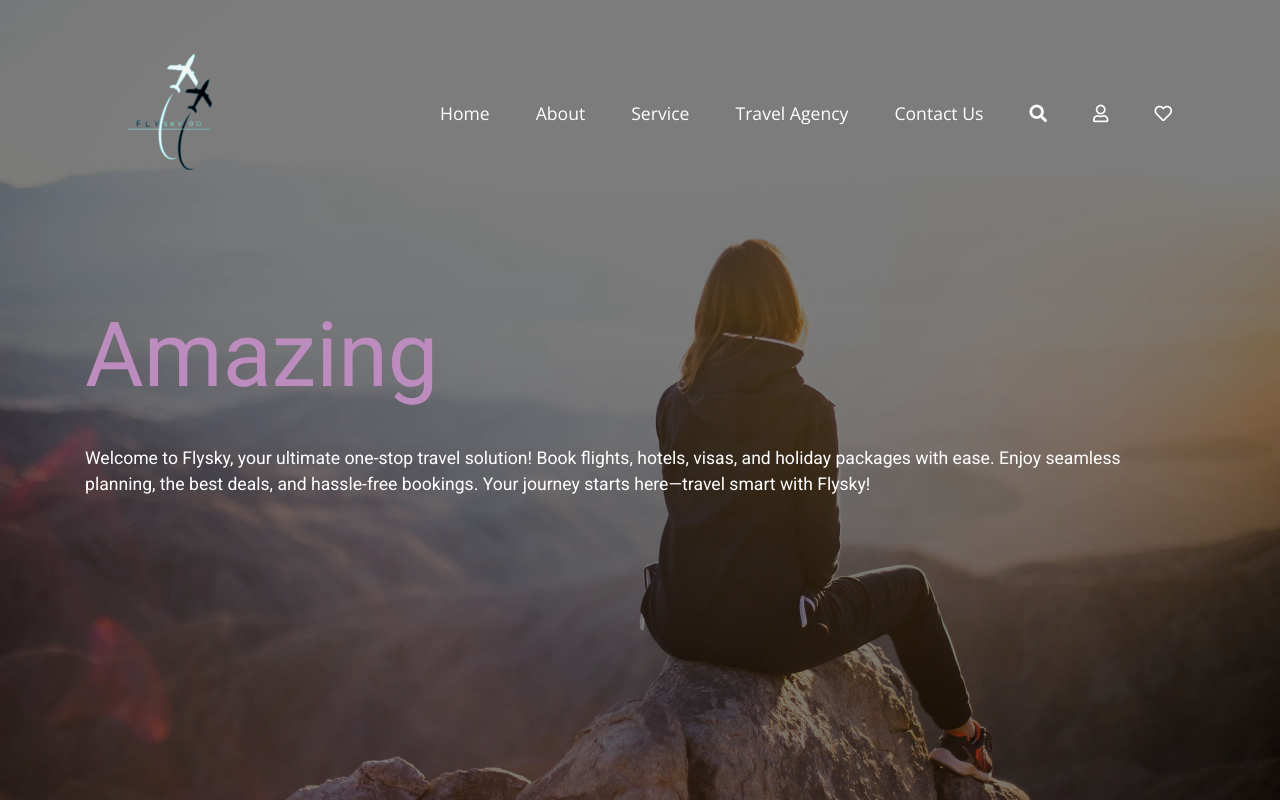
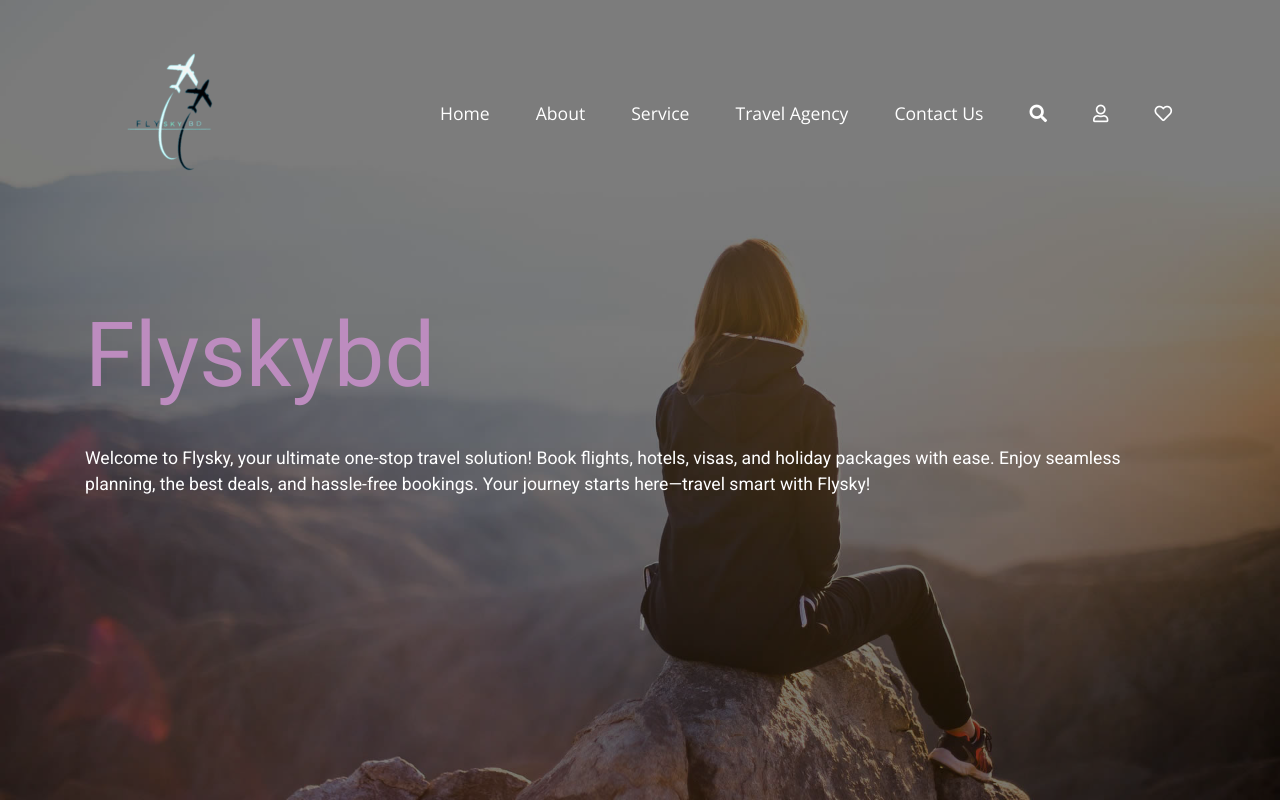
Before and after one commit to hasibulislamshaon/flyskybd, a plain HTML site: page index.html in a window 1280 px wide. Shown: the top 802 px of the page. Drawn offline with nearby package versions, Linux system fonts and the light colour scheme.

Commit message:
Update index.html

```diff
--- a/index.html
+++ b/index.html
@@ -56,7 +56,7 @@
             <div class="overlay">
                 <div class="container">
                     <div>
-                        <h1><span>Amazing</span></h1>
+                        <h1><span>Flyskybd</span></h1>
                         <br>
                         <p>Welcome to Flysky, your ultimate one-stop travel solution!
                             Book flights, hotels, visas, and holiday packages with ease.
```
